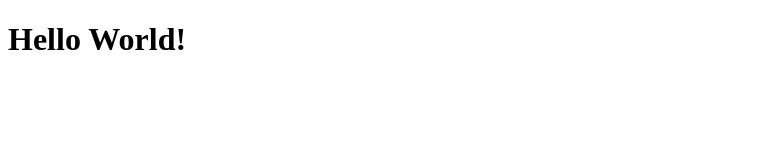
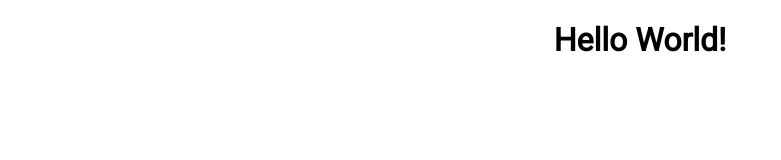
Before and after one commit to Edward-Leopold/python-laba-1, a plain HTML site: page index.html in a window 1280 px wide. Shown: the whole page, without its empty margins (0-781 px from the left). Drawn offline with Linux system fonts and the light colour scheme.

Commit message:
some style file was added

```diff
--- a/index.html
+++ b/index.html
@@ -4,6 +4,7 @@
     <meta charset="UTF-8">
     <meta name="viewport" content="width=device-width, initial-scale=1.0">
     <title>laba python</title>
+    <link rel="stylesheet" href="style.css">
 </head>
 <body>
     <h1>Hello World!</h1>
--- /dev/null
+++ b/style.css
@@ -0,0 +1,7 @@
+@import url('https://fonts.googleapis.com/css2?family=Roboto&display=swap');
+
+h1{
+    font-family: 'Roboto', sans-serif;
+    color: #010101;
+    text-align: center;
+}
```
